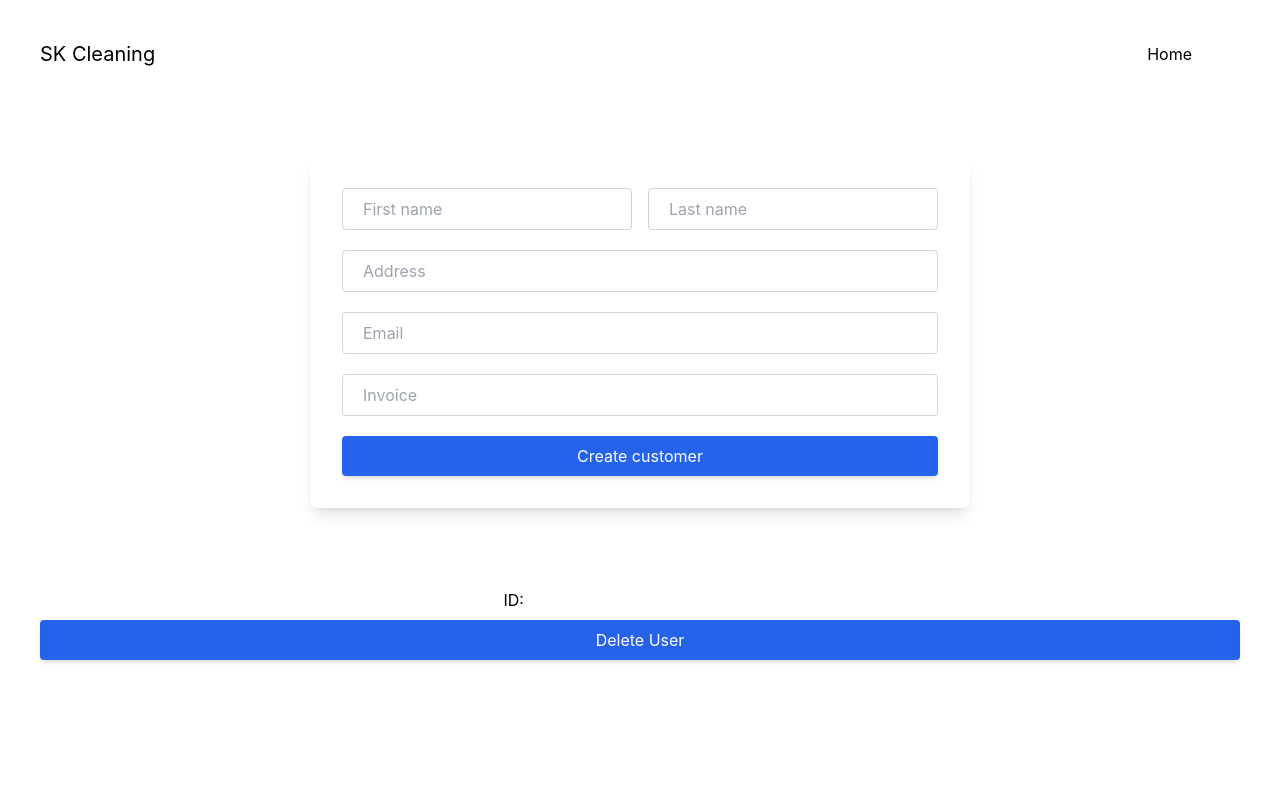
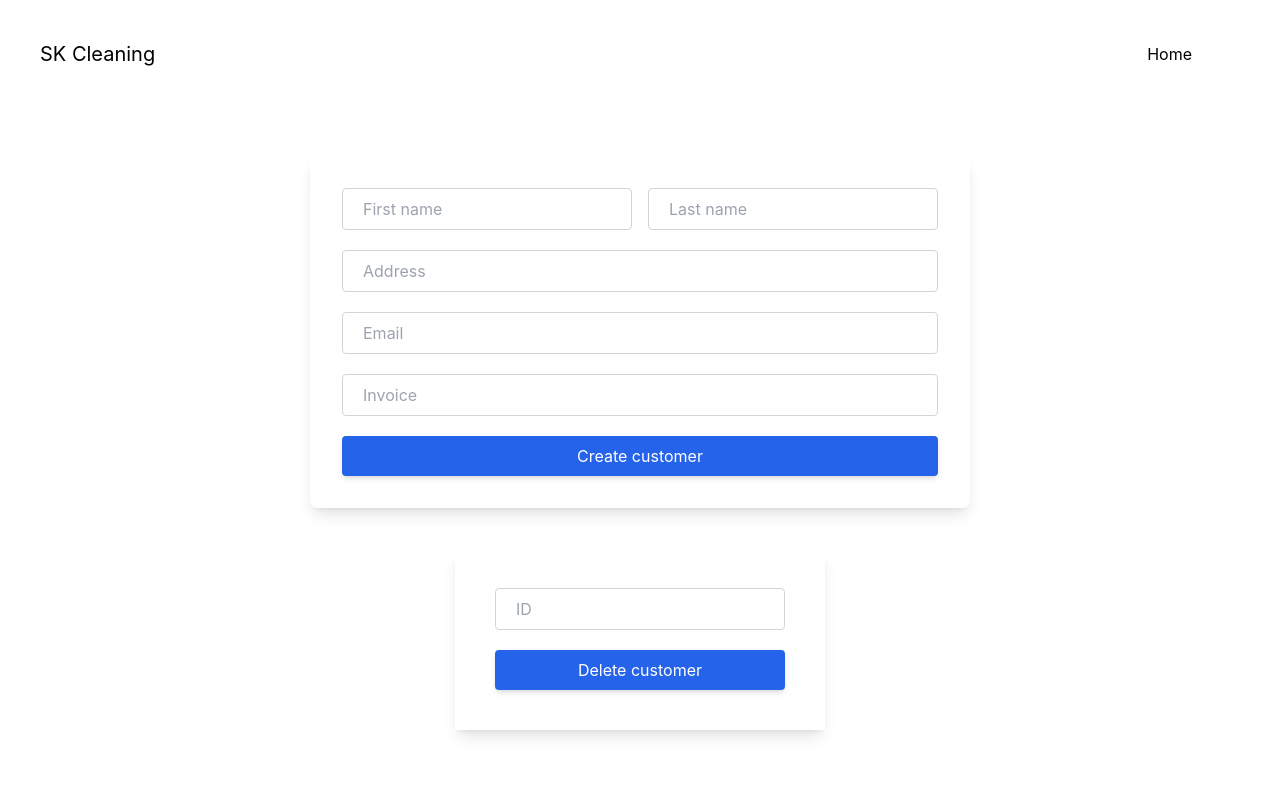
Before and after one commit to brian-gee/blue-water-pools, a Next.js app: page /manage in a window 1280 px wide. Shown: the top 800 px of the page. Built offline with nearby package versions, Linux system fonts and the light colour scheme; no server answers.

Commit message:
updated delete customer form

```diff
--- a/pages/manage.tsx
+++ b/pages/manage.tsx
@@ -81,25 +81,22 @@ export default function Manage() {
         </form>
       </div>
 
-      <div className="px-10 pt-20 flex justify-center">
-        <form>
-          <label className="mb-2" htmlFor="id">
-            ID:{" "}
+      <div className="pt-10 flex justify-center">
+        <form className="shadow-lg p-10">
+          <div className="form-group mb-5">
             <input
-              className="mb-2"
               type="text"
-              name="id"
-              required
-              value={id}
+              className={tailwindStyles.formItem}
+              placeholder="ID"
               onChange={(e) => setId(e.target.value)}
             />
-          </label>
+          </div>
+          <div className="">
+            <button onClick={handleDelete} className={tailwindStyles.btn}>
+              Delete customer
+            </button>
+          </div>
         </form>
-      </div>
-      <div className="px-10 flex justify-center">
-        <button onClick={handleDelete} className={tailwindStyles.btn}>
-          Delete User
-        </button>
       </div>
     </div>
   );
```
